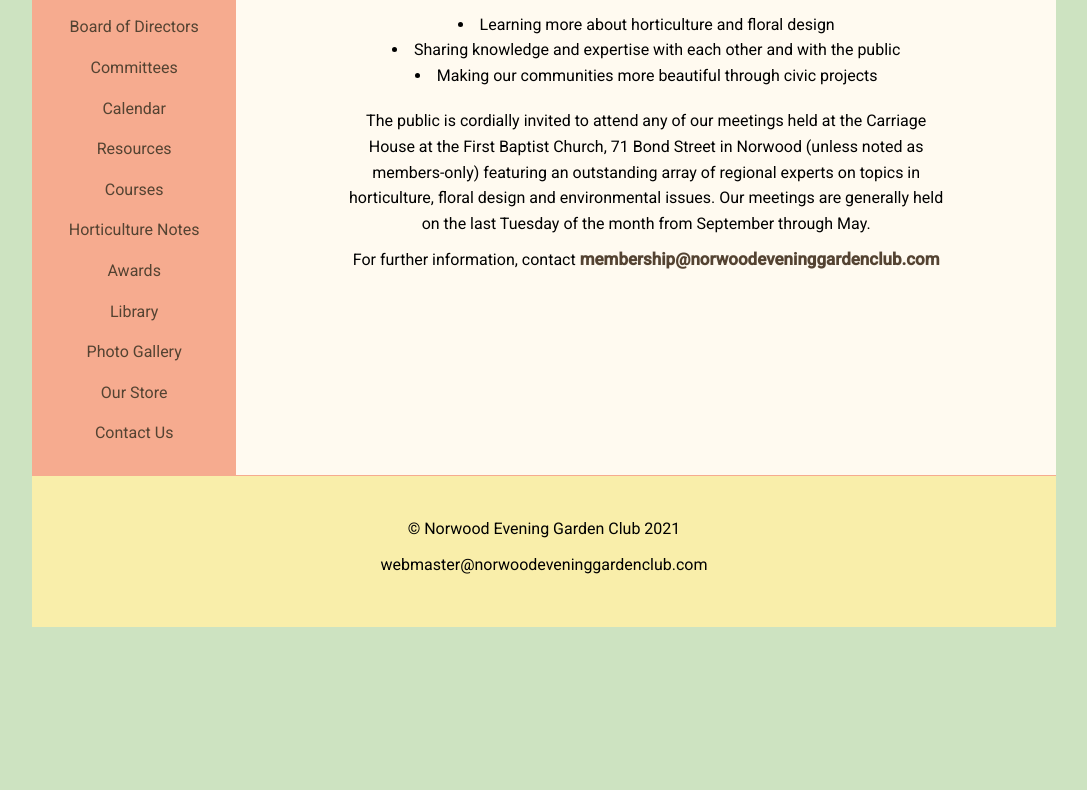
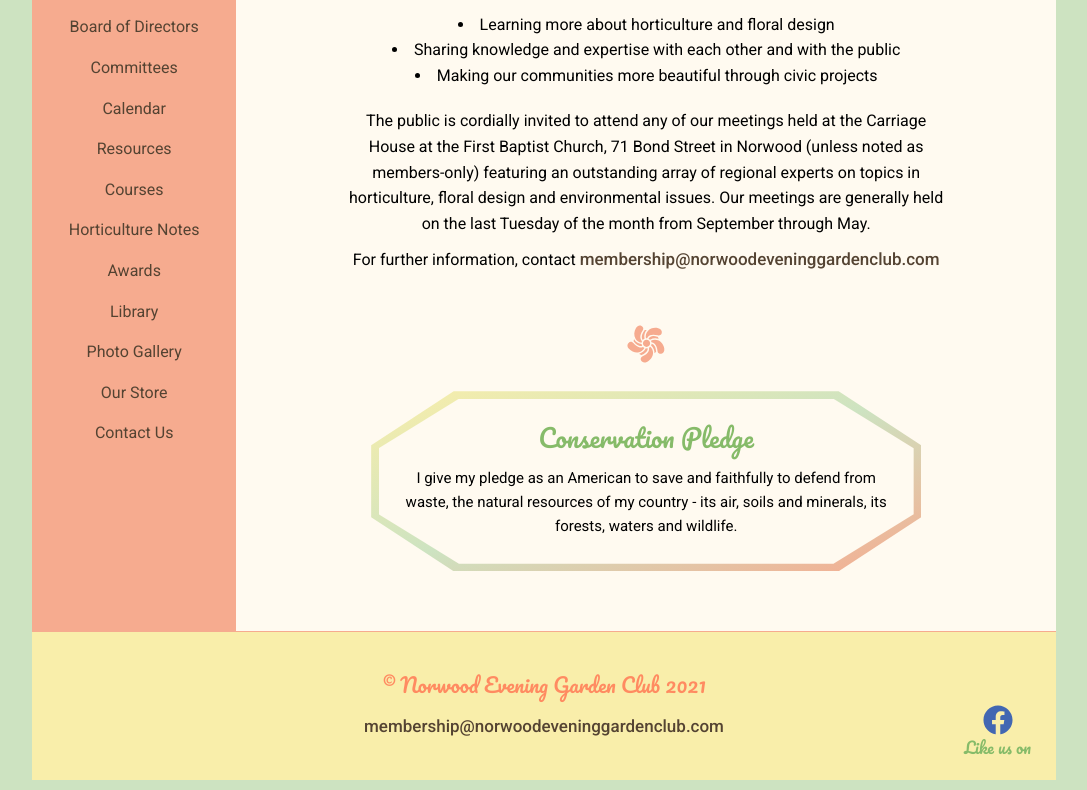
Before and after one commit to mjpolio/NEGC-page, a React (Create React App) app: page / in a window 1280 px wide. Shown: the part 538-1328 px from the top of the page, without its empty margins (96-1183 px from the left). Before the commit the page ends 1175 px from the top, so only its background shows below. Built offline with nearby package versions, Linux system fonts and the light colour scheme.

Commit message:
footer and pledge in home

```diff
--- a/src/components/Pages/Contact/index.js
+++ b/src/components/Pages/Contact/index.js
@@ -25,12 +25,14 @@ const Contact = () => {
 			>
 				Membership - Mary Ellen Heike (membership)
 			</a>
+			<br />
 			<a
 				href='mailto:donnamlane@verizon.net?subject=Gardening Club Information'
 				className='link'
 			>
 				Information - Donna Lane (information)
 			</a>
+			<br />
 			<a
 				href='mailto:sheela.hk.venkatesh@gmail.com?subject=Gardening Club Webmaster'
 				className='link'
--- a/src/components/Pages/Contact/style.scss
+++ b/src/components/Pages/Contact/style.scss
@@ -1,11 +1,6 @@
 .contact {
 	.link {
-		display: block;
 		padding: 1.5rem 0;
 		font-size: 1.5rem;
-
-		&:hover {
-			transform: translate(0, -0.3rem) scale(1.05);
-		}
 	}
 }
--- a/src/components/Pages/Home/index.js
+++ b/src/components/Pages/Home/index.js
@@ -1,4 +1,5 @@
 import React from 'react';
+import { GiTwirlyFlower } from 'react-icons/gi';
 
 import './style.scss';
 
@@ -7,7 +8,7 @@ const Home = () => {
 		<div className='home'>
 			<h2 className='heading heading-primary'>
 				Norwood Evening Gardening Club
-				<div className="underline"></div>
+				<div className='underline'></div>
 			</h2>
 			<div>
 				<p>
@@ -15,7 +16,7 @@ const Home = () => {
 					from Norwood, Walpole, Westwood and surrounding towns for the goals
 					of:
 				</p>
-				<ul className='mb-2'>
+				<ul className='home-list mb-2'>
 					<li>Learning more about horticulture and floral design</li>
 					<li>
 						Sharing knowledge and expertise with each other and with the public
@@ -40,6 +41,24 @@ const Home = () => {
 					membership@norwoodeveninggardenclub.com
 				</a>
 			</p>
+
+			<div className='home-pledge'>
+				<GiTwirlyFlower className='home-pledge-icon' />
+				<div className='home-pledge-outer octagon'>
+					<div className='home-pledge-inner octagon'>
+						<div className='home-pledge-text'>
+							<h3 className='heading heading-secondary secondary-text'>
+								Conservation Pledge
+							</h3>
+							<p>
+								I give my pledge as an American to save and faithfully to defend
+								from waste, the natural resources of my country - its air, soils
+								and minerals, its forests, waters and wildlife.
+							</p>
+						</div>
+					</div>
+				</div>
+			</div>
 		</div>
 	);
 };
--- a/src/components/Pages/Home/style.scss
+++ b/src/components/Pages/Home/style.scss
@@ -1,7 +1,84 @@
+@import '../../../style/abstracts/variables';
+
 .home {
 	padding: 1rem 10rem;
 
-	ul {
+	&-list {
 		list-style-position: inside;
 	}
+
+	&-pledge {
+		margin-top: 5rem;
+
+		&-icon {
+			font-size: 4rem;
+			color: $primary-color;
+		}
+
+		&-outer {
+			display: flex;
+			flex-shrink: 0;
+			height: calc(18rem);
+			width: calc(55rem);
+			margin: 2rem auto;
+			background-image: linear-gradient(
+				to top left,
+				$primary-color,
+				$secondary-color,
+				$tertiary-color
+			);
+		}
+
+		&-inner {
+			height: calc(16.5rem);
+			width: calc(53.5rem);
+			background-color: $plain-color;
+			margin: auto;
+		}
+
+		&-text {
+			padding: 0 1.5rem;
+			height: 100%;
+			display: flex;
+			flex-direction: column;
+			justify-content: center;
+			text-align: center;
+
+			.heading {
+				font-size: 2.5rem;
+			}
+
+			p {
+				font-size: 1.5rem;
+				margin-bottom: 0;
+			}
+		}
+
+		.octagon {
+			-webkit-clip-path: polygon(
+				15% 0%,
+				85% 0%,
+				100% 30%,
+				100% 70%,
+				85% 100%,
+				15% 100%,
+				0% 70%,
+				0% 30%
+			);
+			clip-path: polygon(
+				15% 0%,
+				85% 0%,
+				100% 30%,
+				100% 70%,
+				85% 100%,
+				15% 100%,
+				0% 70%,
+				0% 30%
+			);
+		}
+	}
+
+	.link:hover {
+		transform: translate(1rem, -0.3rem) scale(1.05);
+	}
 }
--- a/src/components/layout/Footer/index.js
+++ b/src/components/layout/Footer/index.js
@@ -1,4 +1,5 @@
 import React from 'react';
+import { FaFacebook } from 'react-icons/fa';
 
 import './style.scss';
 
@@ -6,8 +7,25 @@ function Footer() {
 	const date = new Date();
 	return (
 		<div className='footer-container'>
-			<p>© Norwood Evening Garden Club {date.getFullYear()}</p>
-			<p>webmaster@norwoodeveninggardenclub.com</p>
+			<p className='heading heading-secondary'>
+				&copy; Norwood Evening Garden Club {date.getFullYear()}
+			</p>
+			<a
+				className='link'
+				href='mailto:membership@norwoodeveninggardenclub.com?subject=Gardening Club'
+			>
+				membership@norwoodeveninggardenclub.com
+			</a>
+			<div className='footer-social'>
+				<a
+					href='https://www.facebook.com/NorwoodEveningGardenClub'
+					target='_blank'
+					rel='noreferrer'
+				>
+					<FaFacebook className='footer-social-icon' />
+				</a>
+				<p className='heading secondary-text'>Like us on</p>
+			</div>
 		</div>
 	);
 }
--- a/src/components/layout/Footer/style.scss
+++ b/src/components/layout/Footer/style.scss
@@ -1,137 +1,31 @@
 @import '../../../style/abstracts/variables';
 
-.footer-container {
+.footer {
+	&-container {
 		background-color: $tertiary-color;
 		padding: 4rem 0;
 		display: flex;
 		flex-direction: column;
 		justify-content: center;
 		align-items: center;
+		position: relative;
 	}
 
-/* .footer-input {
-	padding: 8px 20px;
-	border-radius: 2px;
-	margin-right: 10px;
-	outline: none;
-	border: none;
-	font-size: 18px;
-	margin-bottom: 16px;
-	border: 1px solid #fff;
-}
+	&-social {
+		bottom: 1rem;
+		right: 2.5rem;
+		position: absolute;
 
-.footer-links {
-	width: 100%;
-	max-width: 1000px;
-	display: flex;
-	justify-content: center;
-}
+		&-icon {
+			font-size: 3rem;
+			color: #4267b2;
+			margin-bottom: -0.8rem;
+			transition: all 0.4s ease-out;
 
-.footer-link-wrapper {
-	display: flex;
-}
-
-.footer-link-items {
-	display: flex;
-	flex-direction: column;
-	align-items: flex-start;
-	margin: 16px;
-	text-align: left;
-	width: 160px;
-	box-sizing: border-box;
-}
-
-.footer-link-items h2 {
-	margin-bottom: 16px;
-}
-
-.footer-link-items > h2 {
-	color: #fff;
-}
-
-.footer-link-items a {
-	color: #fff;
-	text-decoration: none;
-	margin-bottom: 0.5rem;
-}
-
-.footer-link-items a:hover {
-	color: #e9e9e9;
-	transition: 0.3s ease-out;
-}
-
-.footer-email-form h2 {
-	margin-bottom: 2rem;
-}
-
-.footer-input::placeholder {
-	color: #b1b1b1;
-}
-
-.social-icon-link {
-	color: #fff;
-	font-size: 24px;
-}
-
-.social-media {
-	max-width: 1000px;
-	width: 100%;
-}
-
-.social-media-wrap {
-	display: flex;
-	justify-content: space-between;
-	align-items: center;
-	width: 90%;
-	max-width: 1000px;
-	margin: 40px auto 0 auto;
-}
-
-.social-icons {
-	display: flex;
-	justify-content: space-between;
-	align-items: center;
-	width: 240px;
-}
-
-.social-logo {
-	color: #fff;
-	justify-self: start;
-	margin-left: 20px;
-	cursor: pointer;
-	text-decoration: none;
-	font-size: 2rem;
-	display: flex;
-	align-items: center;
-	margin-bottom: 16px;
-}
-
-.website-rights {
-	color: #fff;
-	margin-bottom: 16px;
-}
-
-@media screen and (max-width: 820px) {
-	.footer-links {
-		padding-top: 2rem;
-	}
-
-	.footer-input {
-		width: 100%;
-	}
-
-	.btn {
-		width: 100%;
-	}
-
-	.footer-link-wrapper {
-		flex-direction: column;
-	}
-
-	.social-media-wrap {
-		flex-direction: column;
+			&:hover {
+				color: lighten(#4267b2, 15%);
+				transform: translate(0, -0.3rem) scale(1.05);
 			}
 		}
-
-@media screen and (max-width: 768px) {
-} */
+	}
+}
--- a/src/style/components/_links.scss
+++ b/src/style/components/_links.scss
@@ -2,7 +2,7 @@
 	&:link,
 	&:visited {
 		text-decoration: none;
-		font-weight: bold;
+		font-weight: 500;
 		font-size: 1.7rem;
 		color: $dark-color;
 		display: inline-block;
@@ -11,6 +11,6 @@
 
 	&:hover {
 		color: $primary-color;
-		transform: translate(1rem, -0.3rem) scale(1.05);
+		transform: translate(0, -0.3rem) scale(1.05);
 	}
 }
```
Also changed, not shown: 1 other file (tests, documents, lock files or other folders). Lines whose indentation alone changed are shown as unchanged.
